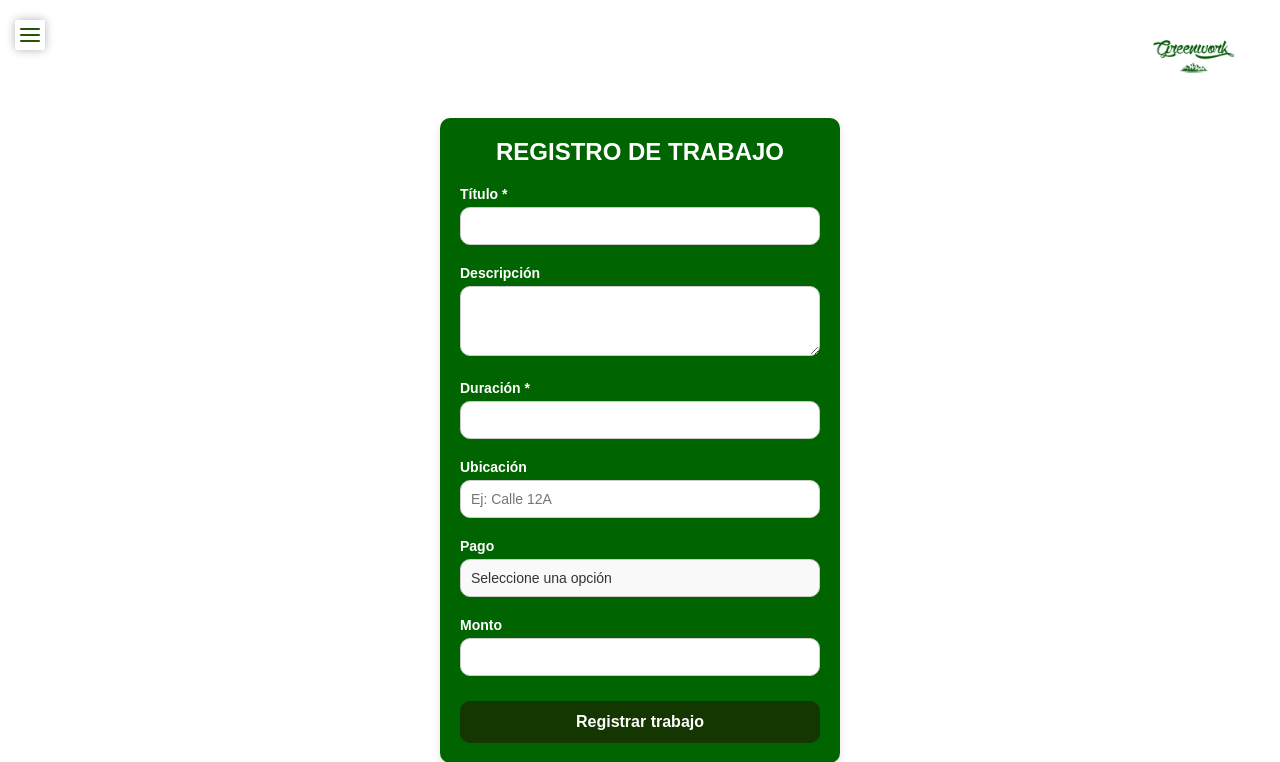
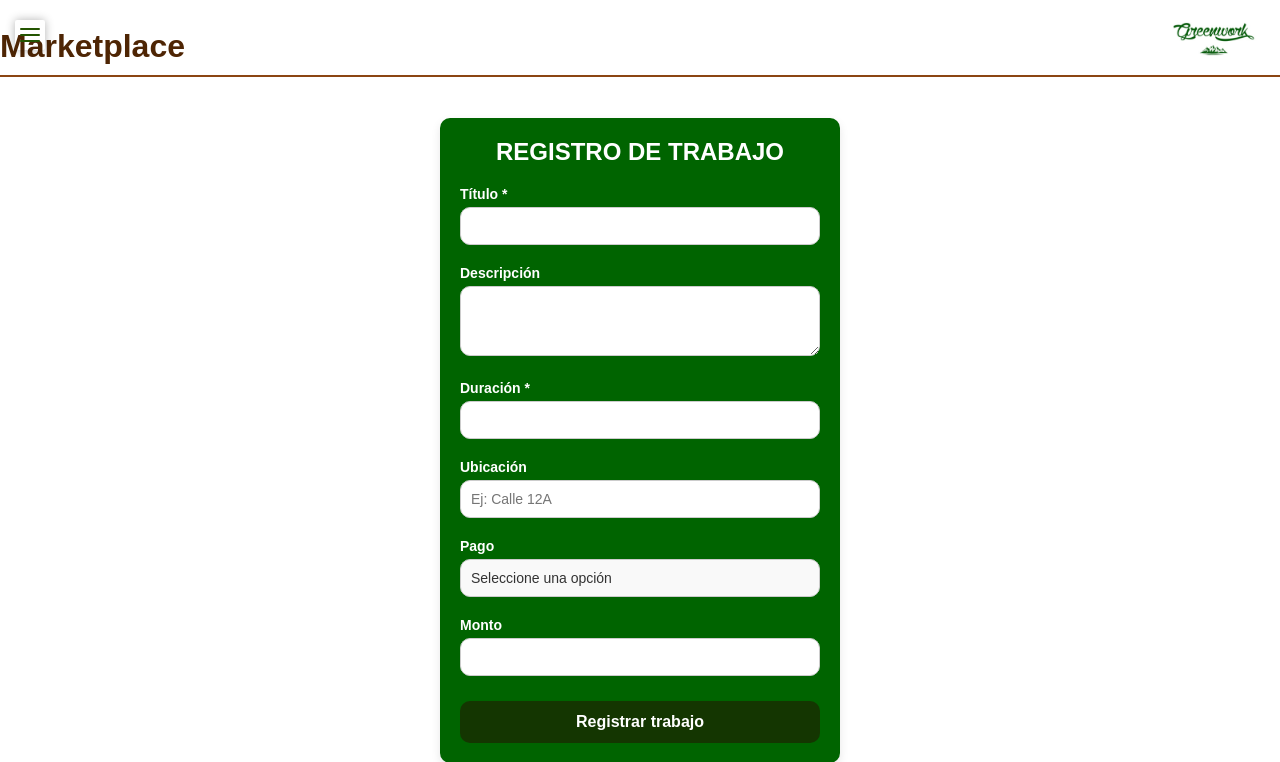
Before and after one commit to StarFront/microproyectos_corredor, a Flask app: template Front/templates/registro.html in a window 1280 px wide. Shown: the top 762 px of the page. Run offline with Flask 3, Linux system fonts and the light colour scheme; the template is opened without the code that fills it, so the values that code supplies are empty; some libraries are stand-ins or nearby versions.

Commit message:
cambios en el css

```diff
--- a/Front/css/menu.css
+++ b/Front/css/menu.css
@@ -21,6 +21,7 @@ body {
 
 h1 {
     color: #ffffff ;
+    margin-top: 10px;
     font-weight: 800;
     text-align: right;
     padding: 10px 0;
--- a/Front/css/registro.css
+++ b/Front/css/registro.css
@@ -23,7 +23,8 @@ header {
     flex-direction: row-reverse;
     justify-content: space-between;
     align-items: center;
-    padding: 20px;
+
+    border-bottom: 2px solid #8B4513;
 }
 
 .logo {
@@ -33,6 +34,12 @@ header {
 .logo img {
     max-width: 120px;
     width: 100px;
+}
+
+.text-content h1 {
+    text-align: left;
+    margin: 0;
+    color: #4e2504;
 }
 
 .form-container {
--- a/Front/templates/registro.html
+++ b/Front/templates/registro.html
@@ -23,7 +23,11 @@
 <header>
   <a href="../templates/index.html" class="logo">
       <img src="../img/logo.jpg" alt="GreenWork Logo">
+      <div class="text-content">
   </a>
+        <h1>Marketplace</h1>
+    </div>
+
 </header>
 
 
```
